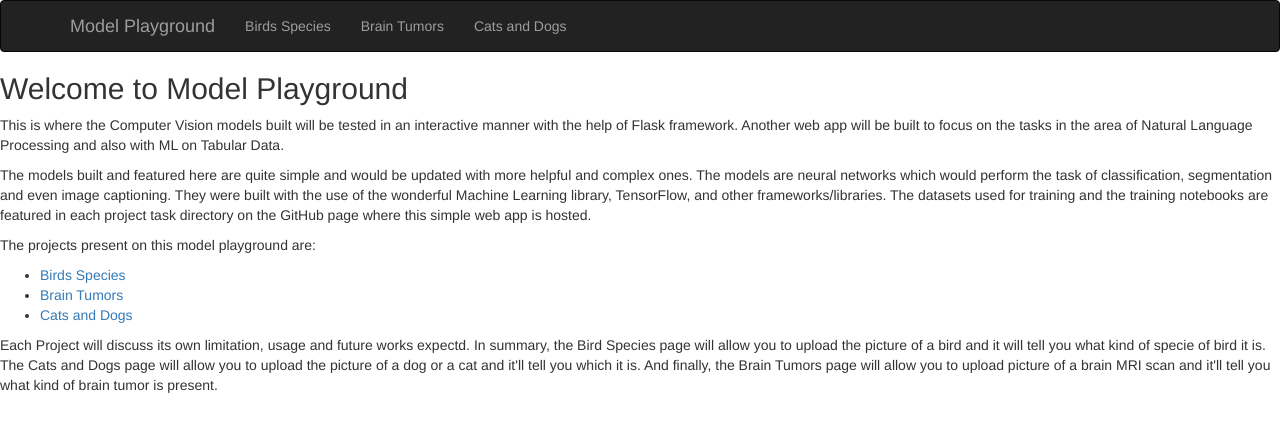
After one commit to Akorex/Computer-Vision, a Flask app: template Model Playground/app/templates/home.html in a window 1280 px wide. The commit adds this page. Shown: the top 432 px of the page. Run offline with Flask 2, Linux system fonts and the light colour scheme; the template is opened without the code that fills it, so the values that code supplies are empty; some libraries are stand-ins or nearby versions.

Commit message:
Added pages, templates, and description for the Flask web app

```diff
--- /dev/null
+++ b/Model Playground/app/main/errors.py
@@ -0,0 +1,6 @@
+from app import app
+
+
+@app.errorhandler(404)
+def page_not_found(e):
+    return "<h1> Page not found </h1>"
--- a/Model Playground/app/templates/base.html
+++ b/Model Playground/app/templates/base.html
@@ -4,9 +4,44 @@
     <meta charset="UTF-8">
     <meta http-equiv="X-UA-Compatible" content="IE=edge">
     <meta name="viewport" content="width=device-width, initial-scale=1.0">
-    <title>Document</title>
+    <title> {% block title %} {% endblock %} </title>
+    {% extends "bootstrap/base.html" %}
+    {% block scripts %}
+    {{ super()}}
+    {% endblock %}
 </head>
+
 <body>
+    {% block navbar %}
+    <div class="navbar navbar-inverse" role="navigation">
+        <div class="container">
+            <div class="navbar-header">
+                <button type="button" class="navbar-toggle" data-toggle="collapse"
+                data-target=".navbar-collapse">
+                <span class="sr-only"> Toggle navigation</span>
+                <span class="icon-bar"></span>
+                <span class="icon-bar"></span>
+                <span class="icon-bar"></span>
+            </button>
+            <a class="navbar-brand" href="/home"> Model Playground</a>
+            </div>
+            <div class="navbar-collapse collapse">
+                <ul class="nav navbar-nav">
+                    <!--<li> <a href='/home'> Home</a></li>-->
+                    <li> <a href='/birds-species'> Birds Species </a></li>
+                    <li> <a href='/tumors'> Brain Tumors </a></li>
+                    <li> <a href='/cats-dogs'> Cats and Dogs </a></li>
+                    </ul>
+            </div>
+        </div>
+    </div>
+    {% endblock %}
 
+
+    {% block content %}
+
+    {% block page_content %}  {% endblock %}
+
+    {% endblock %}
 </body>
 </html>
--- /dev/null
+++ b/Model Playground/app/templates/home.html
@@ -0,0 +1,36 @@
+{% extends 'base.html' %}
+
+{% block title %}
+Model Playground
+{% endblock %}
+
+{% block page_content %}
+<h2>
+    Welcome to Model Playground
+</h2>
+<p>This is where the Computer Vision models built will be tested in an interactive manner with
+    the help of Flask framework. Another web app will be built to focus on the tasks in the area of
+    Natural Language Processing and also with ML on Tabular Data.
+</p>
+<p>The models built and featured here are quite simple and would be updated with
+    more helpful and complex ones. The models are neural networks which would perform the task of
+    classification, segmentation and even image captioning. They were built with the use of the
+    wonderful Machine Learning library, TensorFlow, and other frameworks/libraries. The datasets used
+    for training and the training notebooks are featured in each project task directory on the
+    GitHub page where this simple web app is hosted.
+</p>
+
+<p> The projects present on this model playground are:
+    <ul>
+        <li> <a href='/birds-species'> Birds Species </a></li>
+        <li> <a href='/tumors'> Brain Tumors </a></li>
+        <li> <a href='/cats-dogs'> Cats and Dogs </a></li>
+    </ul>
+
+    Each Project will discuss its own limitation, usage and future works expectd. In summary, the Bird Species page
+    will allow you to upload the picture of a bird and it will tell you what kind of specie of bird it is.
+    The Cats and Dogs page will allow you to upload the picture of a dog or a cat and it'll tell you which it is.
+    And finally, the Brain Tumors page will allow you to upload picture of a brain MRI scan and it'll
+    tell you what kind of brain tumor is present.
+</p>
+{% endblock %}
--- a/Model Playground/run.py
+++ b/Model Playground/run.py
@@ -0,0 +1,5 @@
+from app import app
+
+# checks if the run.py file has executed directly and not imported
+if __name__ == '__main__':
+    app.run(debug=True)
```
Also changed, not shown: Model Playground/app/__init__.py (added, +8 -0 lines), Model Playground/app/main/routes.py (added, +19 -0 lines), Model Playground/app/templates/birds.html (added, +9 -0 lines), Model Playground/app/templates/pets.html (added, +9 -0 lines), Model Playground/app/templates/tumors.html (added, +9 -0 lines), Model Playground/app/main/__init__.py (deleted).
